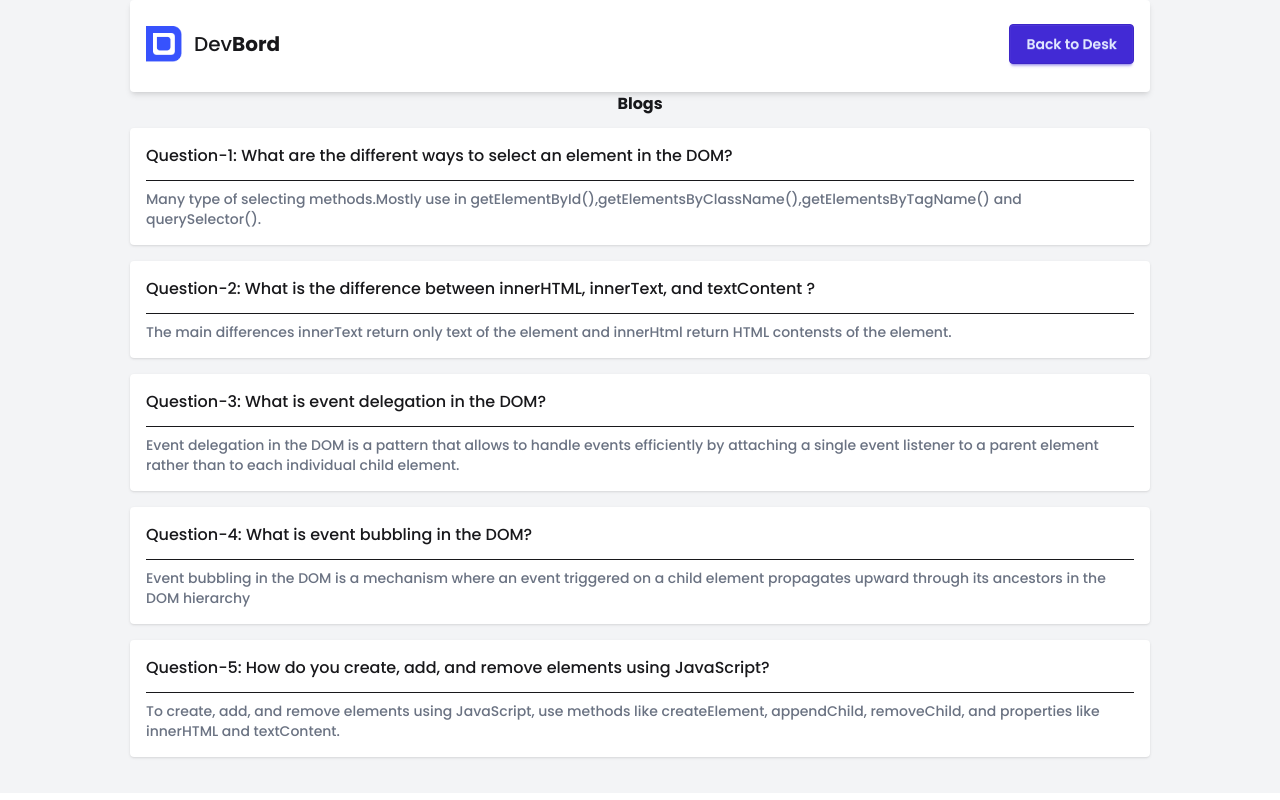
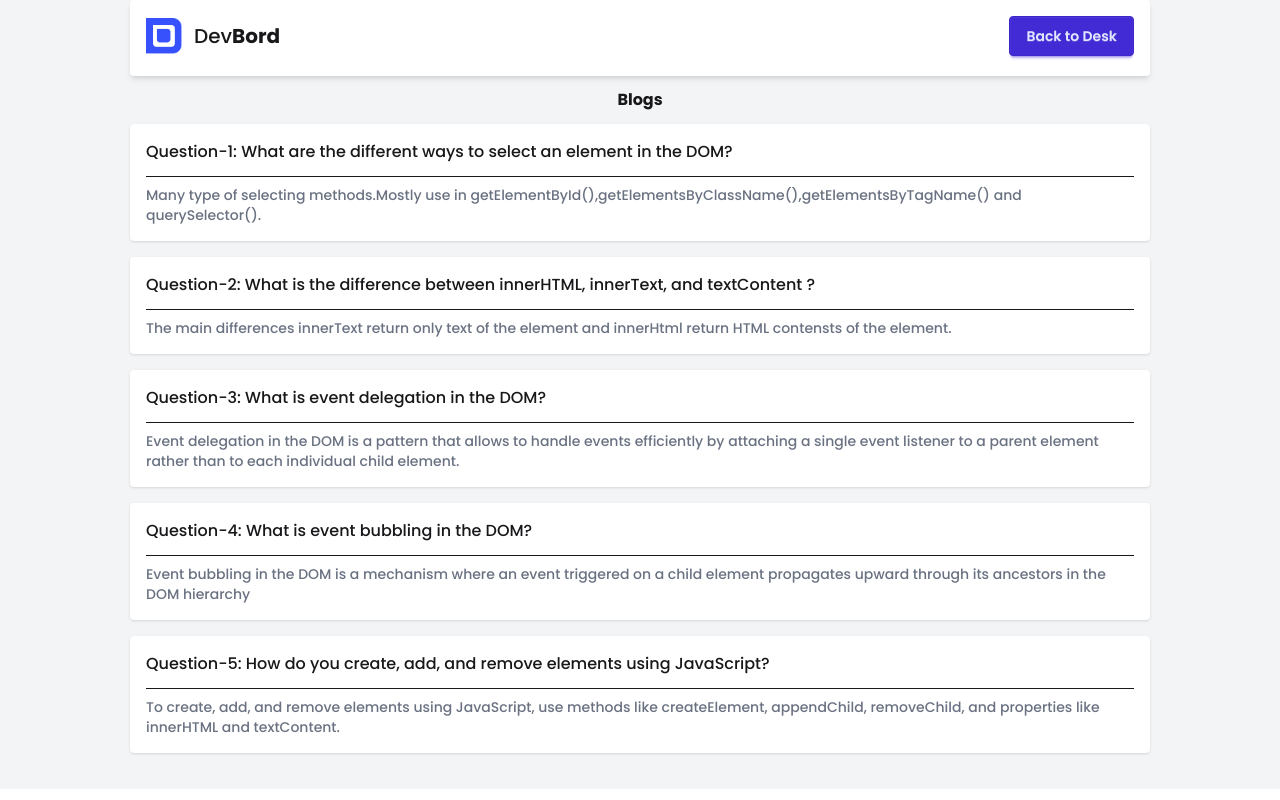
Before and after one commit to hobaibul/assignment_5, a plain HTML site: page blog.html in a window 1280 px wide. Drawn offline with nearby package versions, Linux system fonts and the light colour scheme.

Commit message:
nav update

```diff
--- a/blog.html
+++ b/blog.html
@@ -31,7 +31,7 @@
 <body class="bg-gray-100 poppins-medium">
     <header>
         <div class="container">
-            <nav class="bg-white shadow-md rounded-sm py-3">
+            <nav class="bg-white shadow-md rounded-sm py-1">
                 <div class="flex justify-between m-4 mt-3">
                     <div class="brand flex  items-center gap-3">
                         <img class="w-9" src="assets/logo.png" alt="">
@@ -46,7 +46,7 @@
     </header>
     <main>
         <div class="container">
-            <div class="mb-3">
+            <div class="mb-3 mt-3">
                 <h1 class="font-bold text-center">Blogs</h1>
             </div>
             <div class="blogs pb-5">
```
